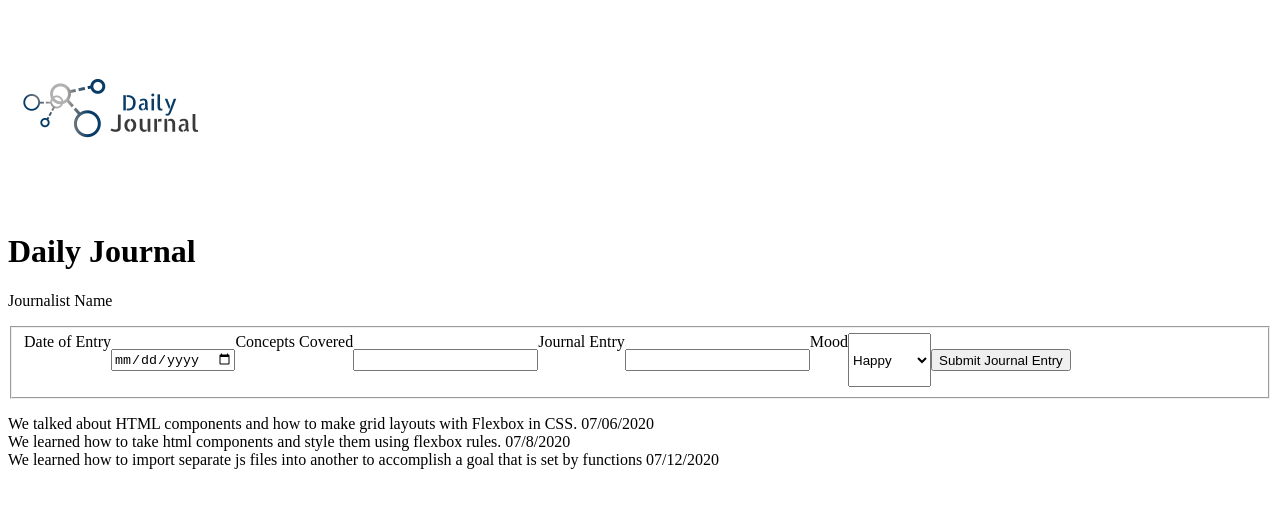
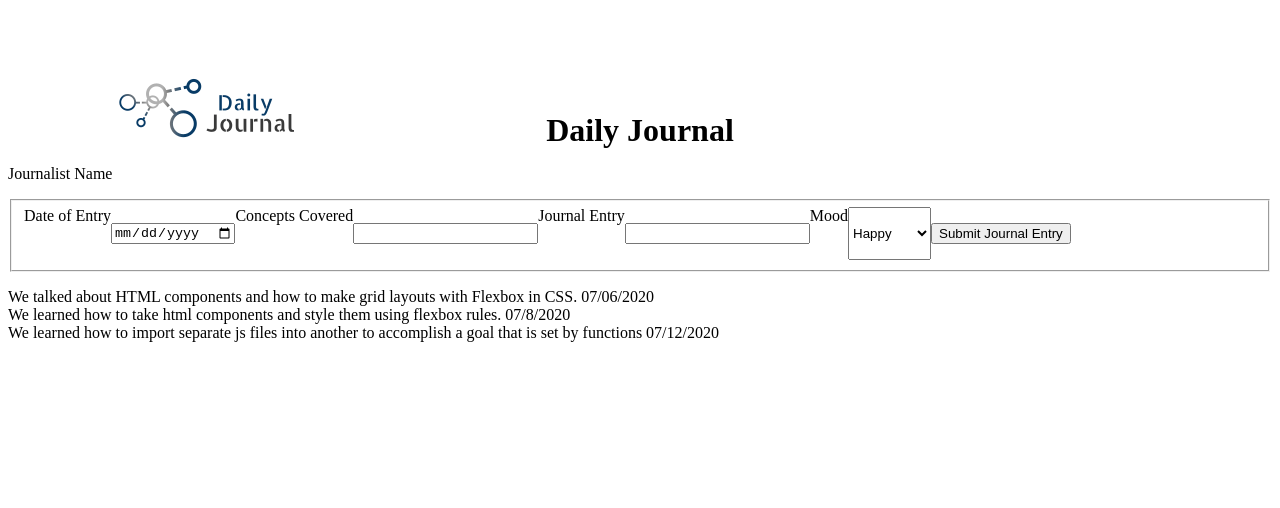
Before and after one commit to LukeZvada/Daily-Journal, a plain HTML site: page index.html in a window 1280 px wide. Drawn offline with Linux system fonts and the light colour scheme.

Commit message:
style changes to logo and title

```diff
--- a/styles/main.css
+++ b/styles/main.css
@@ -1,3 +1,18 @@
+
+.siteTitle {
+    display: flex;
+    justify-content: center;
+    margin-top: -6rem;
+    margin-bottom: 1rem;
+}
+
+.siteLogo {
+    display: flex;
+    justify-content: center;
+    margin-left: 6rem;
+}
+
+
 .form {
     display: flex;
     flex-direction: row;
```
